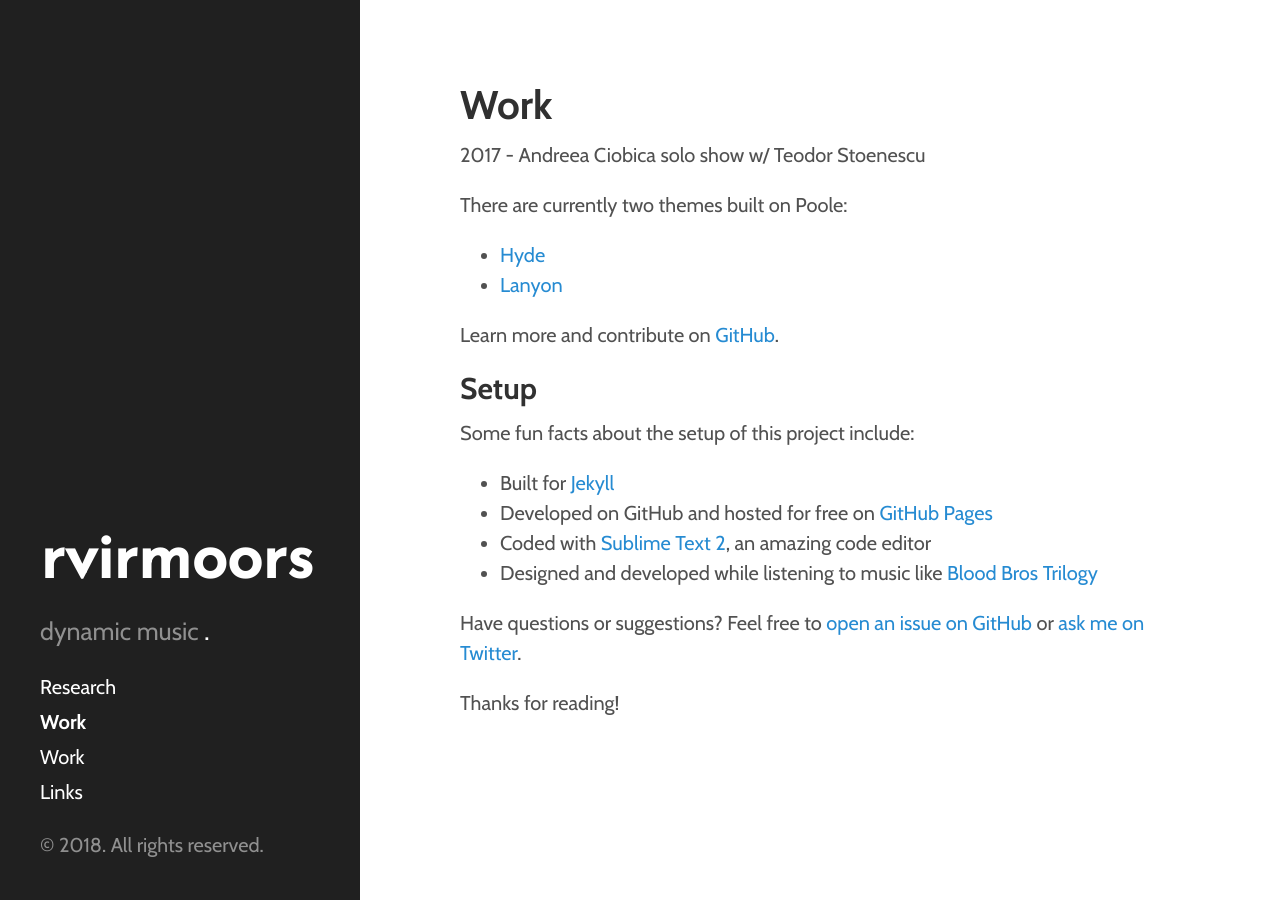
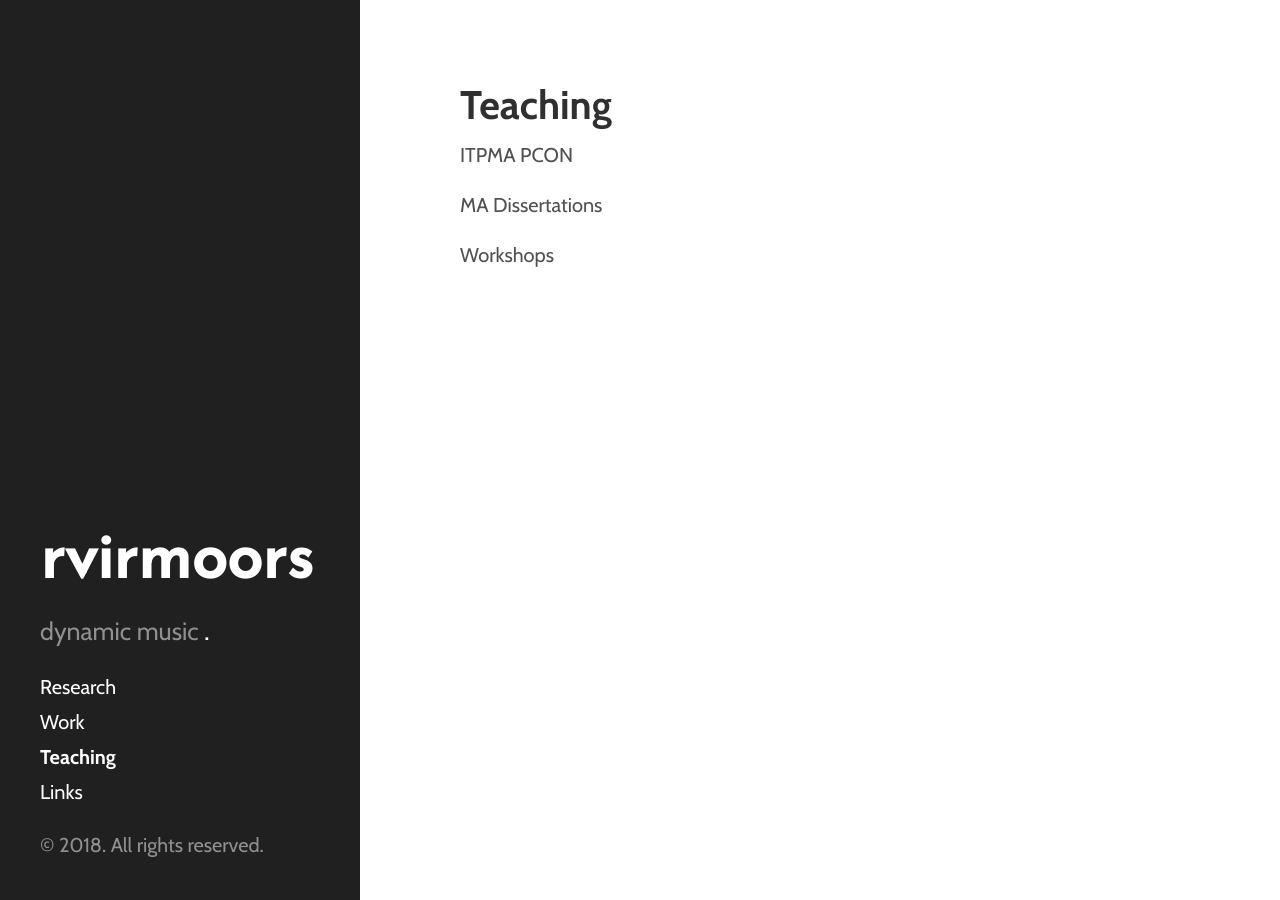
Before and after one commit to RVirmoors/rvirmoors.github.io, a Jekyll site: the page built from teaching.md, in a window 1280 px wide. Built offline with Jekyll 4.4.1, drawn with Linux system fonts in a browser that asks for light colours.

Commit message:
teaching temp

```diff
--- a/teaching.md
+++ b/teaching.md
@@ -1,27 +1,12 @@
 ---
 layout: page
-title: Work
+title: Teaching
+order: 10
 ---
 
-2017 - Andreea Ciobica solo show
-w/ Teodor Stoenescu
+ITPMA
+PCON
 
-There are currently two themes built on Poole:
+MA Dissertations
 
-* [Hyde](http://hyde.getpoole.com)
-* [Lanyon](http://lanyon.getpoole.com)
-
-Learn more and contribute on [GitHub](https://github.com/poole).
-
-## Setup
-
-Some fun facts about the setup of this project include:
-
-* Built for [Jekyll](http://jekyllrb.com)
-* Developed on GitHub and hosted for free on [GitHub Pages](https://pages.github.com)
-* Coded with [Sublime Text 2](http://sublimetext.com), an amazing code editor
-* Designed and developed while listening to music like [Blood Bros Trilogy](https://soundcloud.com/maddecent/sets/blood-bros-series)
-
-Have questions or suggestions? Feel free to [open an issue on GitHub](https://github.com/poole/issues/new) or [ask me on Twitter](https://twitter.com/mdo).
-
-Thanks for reading!
+Workshops
```
